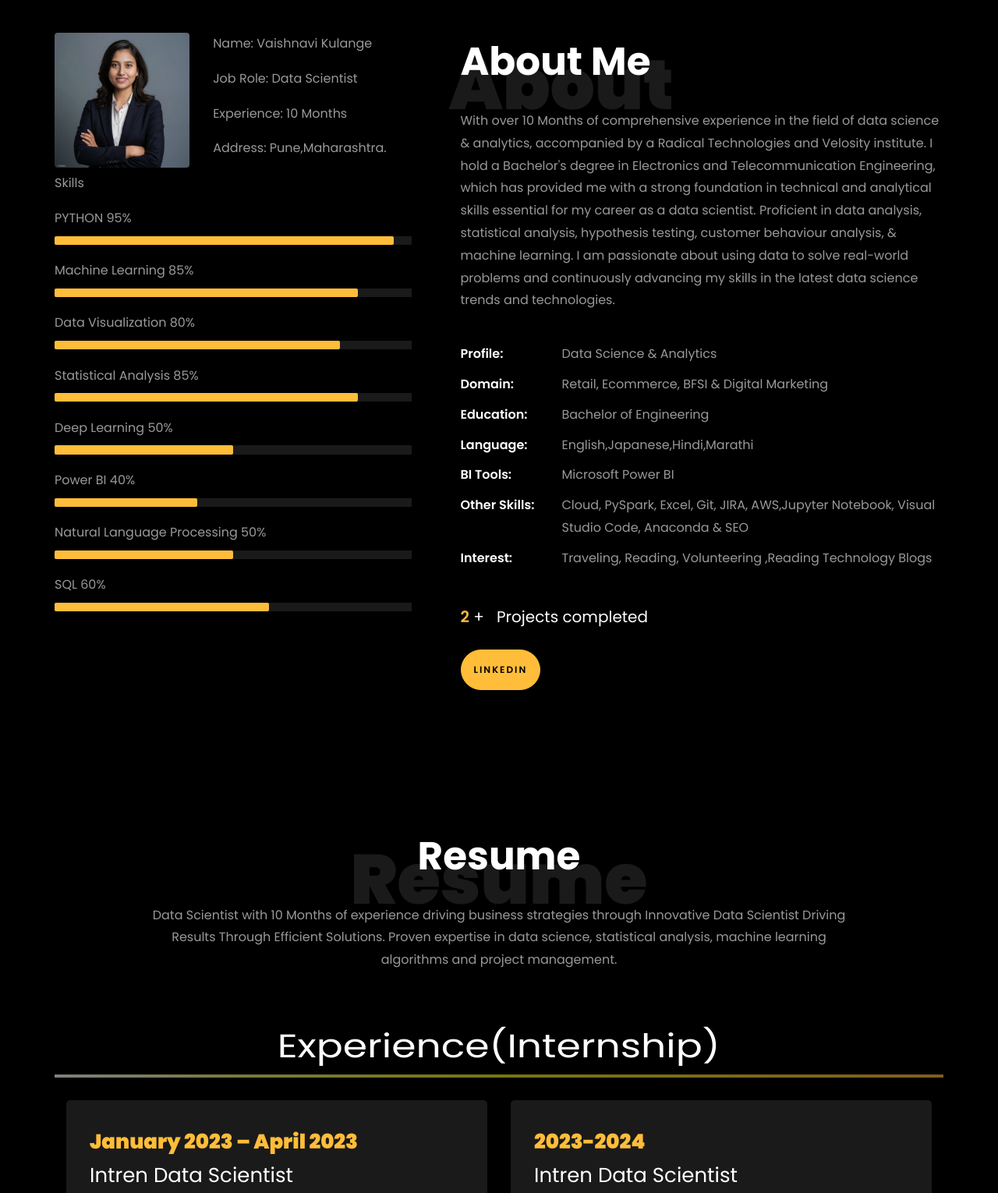
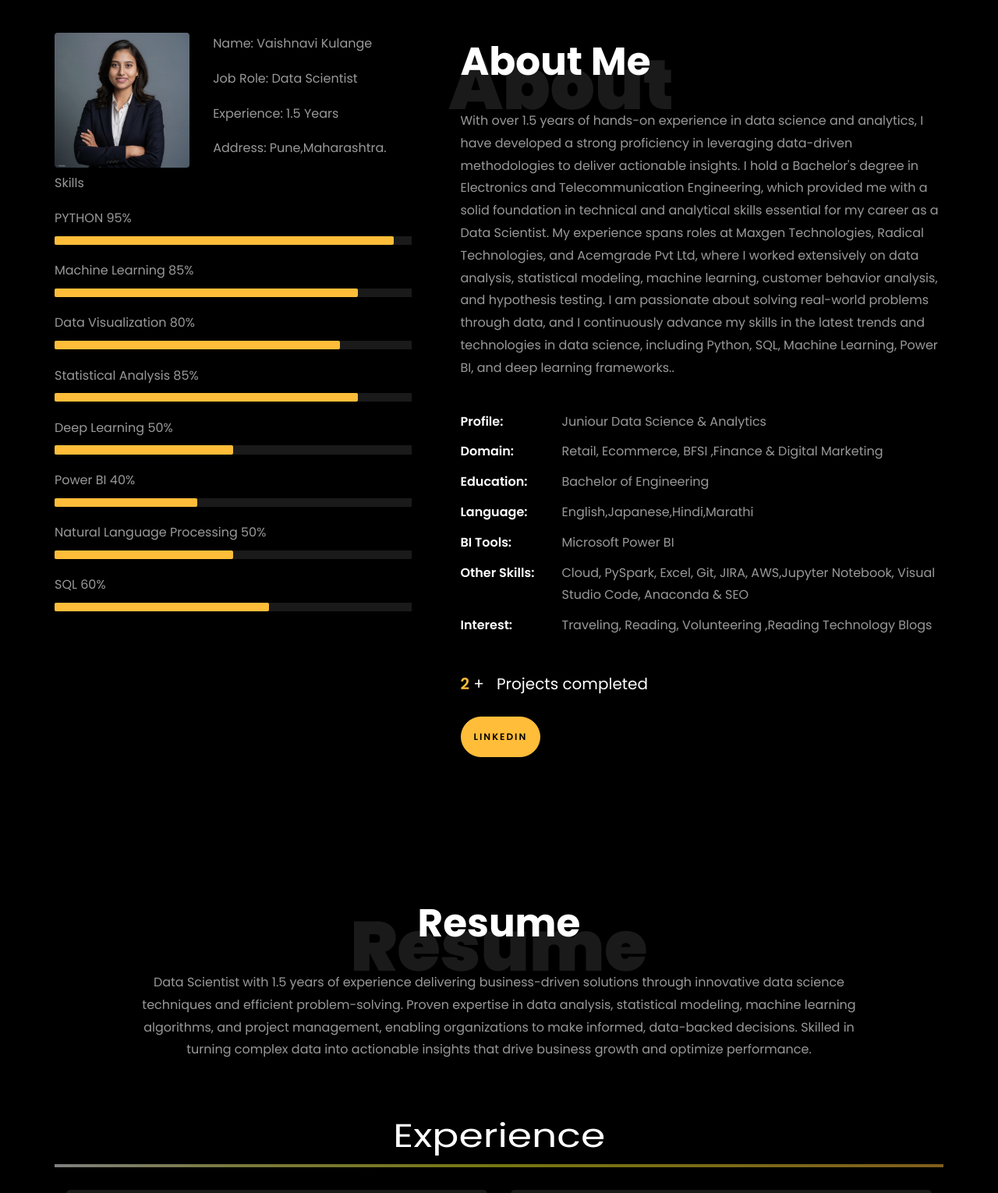
Before and after one commit to vaishujay/My_Portfolio_web.io, a plain HTML site: page index.html in a window 1280 px wide. Shown: the part 820-2350 px from the top of the page at 78% size. Drawn offline with Linux system fonts and the light colour scheme; files whose address does not match are found by name.

Commit message:
update index.html

```diff
--- a/index.html
+++ b/index.html
@@ -160,7 +160,7 @@
 						// Create an array of typing text
 						const typingTexts = [
 						'Engineer  ',
-						'Data Scientist  ',
+						'Juniour Data Scientist  ',
 						'Data Analyst',
 						'Devloper ',
 						];
@@ -221,7 +221,7 @@
 									  <div class="about-info">
 										<p><span class="title-s">Name: </span> <span>Vaishnavi Kulange</span></p>
 										<p><span class="title-s">Job Role: </span> <span> Data Scientist</span></p>
-										<p><span class="title-s">Experience: </span> <span> 10 Months</span></p>
+										<p><span class="title-s">Experience: </span> <span> 1.5 Years</span></p>
 										<p><span class="title-s">Address: </span> <span>Pune,Maharashtra.</span></p>
 									  </div>
 									</div>
@@ -287,14 +287,14 @@
 								<h1 class="big">About</h1>
 								<h2 class="mb-4">About Me</h2>
 
-								<p>With over 10 Months of comprehensive experience in the field of data science & analytics, accompanied by a  Radical Technologies and Velosity institute.
-								    I hold a Bachelor's degree in Electronics and Telecommunication Engineering, which has provided me with a strong foundation in technical and analytical skills
-									essential for my career as a data scientist.
-									Proficient in data analysis, statistical analysis, hypothesis testing, customer behaviour analysis, &amp; machine learning.
-									I am passionate about using data to solve real-world problems and continuously advancing my skills in the latest data science trends and technologies.</p>
+								<p>With over 1.5 years of hands-on experience in data science and analytics,
+									I have developed a strong proficiency in leveraging data-driven methodologies to deliver actionable insights.
+									I hold a Bachelor's degree in Electronics and Telecommunication Engineering, which provided me with a solid foundation in technical and analytical skills essential for my career as a Data Scientist.
+									My experience spans roles at Maxgen Technologies, Radical Technologies, and Acemgrade Pvt Ltd, where I worked extensively on data analysis, statistical modeling, machine learning, customer behavior analysis, and hypothesis testing.
+									I am passionate about solving real-world problems through data, and I continuously advance my skills in the latest trends and technologies in data science, including Python, SQL, Machine Learning, Power BI, and deep learning frameworks..</p>
 								<ul class="about-info mt-4 px-md-0 px-2">
-									<li class="d-flex"><span>Profile:</span> <span>Data Science &amp; Analytics</span></li>
-									<li class="d-flex"><span>Domain:</span> <span>Retail, Ecommerce, BFSI &amp; Digital Marketing</span></li>
+									<li class="d-flex"><span>Profile:</span> <span>Juniour Data Science &amp; Analytics</span></li>
+									<li class="d-flex"><span>Domain:</span> <span>Retail, Ecommerce, BFSI ,Finance &amp; Digital Marketing</span></li>
 									<li class="d-flex"><span>Education:</span> <span>Bachelor of Engineering</span></li>
 									<li class="d-flex"><span>Language:</span> <span>English,Japanese,Hindi,Marathi</span></li>
 									<li class="d-flex"><span>BI Tools:</span> <span>Microsoft Power BI</span></li>
@@ -330,13 +330,13 @@
           <div class="col-md-10 heading-section text-center ftco-animate">
           	<h1 class="big big-2">Resume</h1>
             <h2 class="mb-4">Resume</h2>
-            <p> Data Scientist with 10 Months of experience driving business strategies through Innovative Data Scientist Driving Results Through Efficient Solutions.
-		        Proven expertise in data science, statistical analysis, machine learning algorithms and project management.</p>
+            <p> Data Scientist with 1.5 years of experience delivering business-driven solutions through innovative data science techniques and efficient problem-solving. Proven expertise in data analysis, statistical modeling, machine learning algorithms, and project management, enabling organizations to make informed, data-backed decisions.
+				Skilled in turning complex data into actionable insights that drive business growth and optimize performance.</p>
           </div>
         </div>
 
 		<div class="row">
-			<h1 class="big-4">Experience(Internship)</h1>
+			<h1 class="big-4">Experience</h1>
 			<div class="underline"></div>
 		</div>
 		<br>
@@ -368,6 +368,24 @@
 								<li>Conducted data exploration, cleaning, and visualization to extract actionable insights.</li>
 								<li>Engaged in continuous learning to stay updated with trends in data science and AI.</li>
 								<li>Visualizing data and results effectively using tools like Python (libraries such as Pandas, NumPy, Scikit-learn) and possibly Tableau or other visualization tools.</li>
+							</ul>
+						</p>
+					</div>
+
+				</div>
+
+				<div class="col-md-6">
+					<div class="resume-wrap ftco-animate">
+						<span class="date">2024-Current </span>
+						<h2>Juniour Data Scientist</h2>
+						<span class="position">Maxgen Technologies</span>
+						<p class="mt-4">Maxgen Technologies specializes in Web Development, App Development, Software Testing, Gaming, SEO, Digital Marketing, and Designing.
+							 Also offer internship programs for IT and Engineering students (pursuing or pass-outs) in technologies like Python, Machine Learning, AI, Data Science, Java, .Net, Android, PHP, Graphics, and Software Testing/QA to provide hands-on industry experience.
+							<ul>
+								<li>Conducted data exploration, cleaning, and visualization to extract meaningful and actionable insights.</li>
+								<li>Visualized data and results effectively using tools like Python (Pandas, NumPy, Scikit-learn) and visualization tools such as Tableau or Power BI.</li>
+								<li>Engaged in continuous learning to stay updated with the latest trends in Data Science and AI, ensuring the application of modern techniques and tools in projects.
+								</li>
 							</ul>
 						</p>
 					</div>
```
